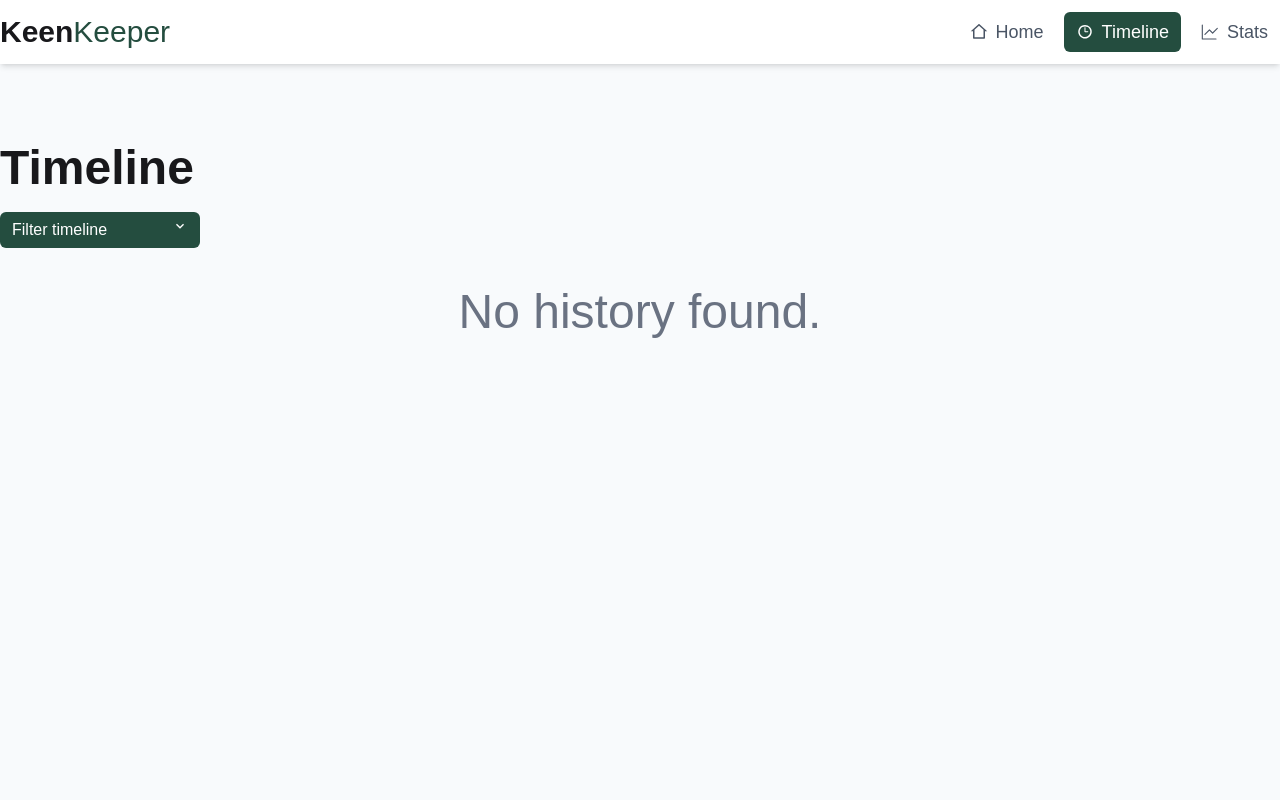
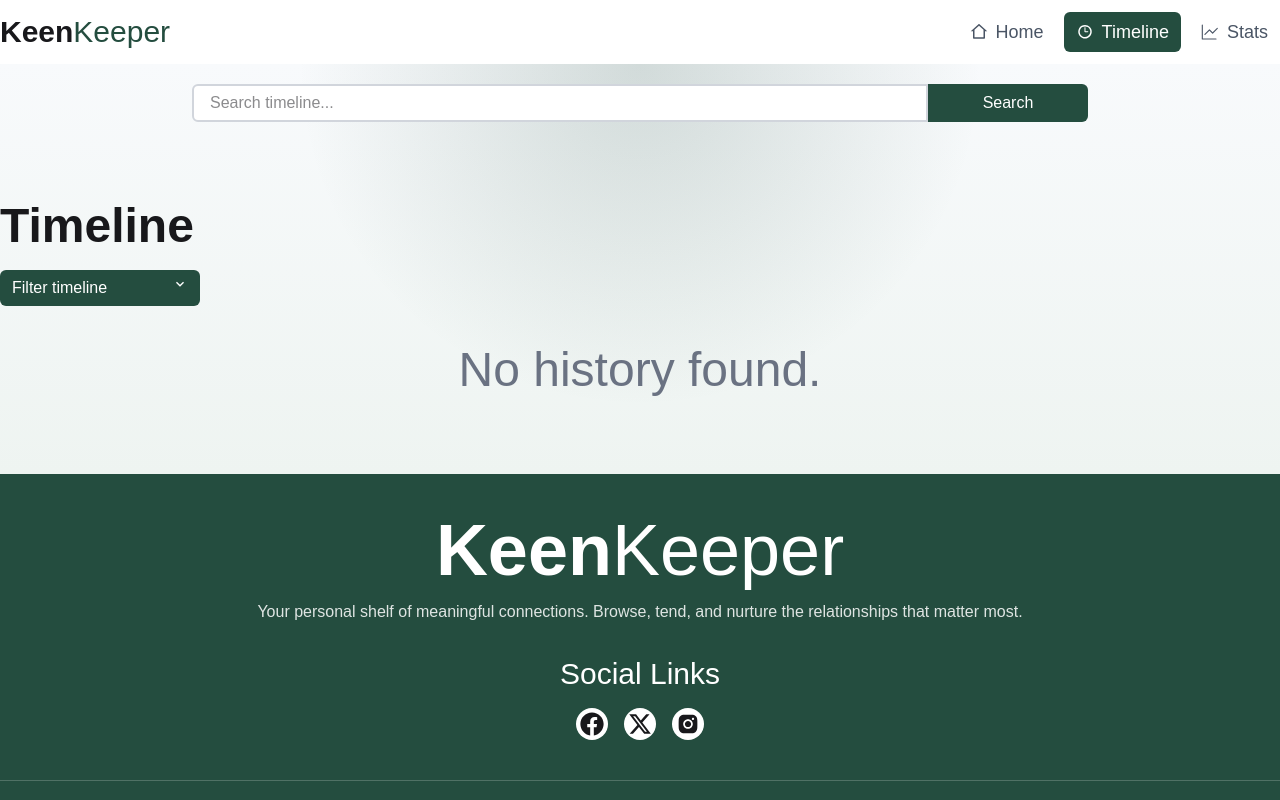
Before and after one commit to fahimad24/Assingment-7-keen-keeper, a Next.js app: page /timeline in a window 1280 px wide. Shown: the top 800 px of the page. Built offline with nearby package versions, Linux system fonts and the light colour scheme; a web font is replaced by a local one.

Commit message:
add seach section in timeline page

```diff
--- a/src/app/friends/[friend]/page.jsx
+++ b/src/app/friends/[friend]/page.jsx
@@ -66,7 +66,7 @@ const Friend = () => {
   }
 
   return (
-    <main className="h-dvh">
+    <main className="bg-[radial-gradient(circle_at_top,rgba(36,77,63,0.18),transparent_45%),linear-gradient(180deg,#f8fafc_0%,#eef4f1_100%)]">
       <section className="container mx-auto  space-y-6 px-5 md:px-10 xl:p-0">
         <div className="grid grid-cols-1 py-15 lg:grid-cols-3 gap-6">
           <div className="flex flex-col">
--- a/src/app/stats/page.jsx
+++ b/src/app/stats/page.jsx
@@ -20,7 +20,7 @@ const Stats = () => {
 
   const isAnimationActive = true;
   return (
-    <main className="md:py-20 py-10 h-dvh">
+    <main className="md:py-20 py-10 bg-[radial-gradient(circle_at_top,rgba(36,77,63,0.18),transparent_45%),linear-gradient(180deg,#f8fafc_0%,#eef4f1_100%)]">
       <section className="max-w-5xl  mx-auto  px-5 md:px-10 xl:p-0">
         <h1 className="text-5xl  font-bold">Friendship Analytics</h1>
         <div className=" bg-white shadow rounded-2xl py-10 px-5 mt-10">
--- a/src/app/timeline/page.jsx
+++ b/src/app/timeline/page.jsx
@@ -12,14 +12,48 @@ const Timeline = () => {
     if (type === "All") {
       setHistoryLog(timeline);
     } else {
-      const filteredLog = timeline.filter((entry) => entry.type === type);
+      const filteredLog = historyLog.filter((entry) => entry.type === type);
       setHistoryLog(filteredLog);
     }
   };
 
+  const handleSearch = (searchTerm) => {
+    if (searchTerm === "") {
+      setHistoryLog(timeline);
+    } else {
+      const filtered = historyLog.filter(
+        (entry) =>
+          entry.name.toLowerCase().includes(searchTerm.toLowerCase()) ||
+          entry.type.toLowerCase().includes(searchTerm.toLowerCase()),
+      );
+      setHistoryLog(filtered);
+    }
+  };
+
   return (
-    <main className="h-dvh">
+    <main className="bg-[radial-gradient(circle_at_top,rgba(36,77,63,0.18),transparent_45%),linear-gradient(180deg,#f8fafc_0%,#eef4f1_100%)]">
       <section className=" container mx-auto px-5 md:px-10 xl:p-0">
+        <form
+          onSubmit={(e) => {
+            e.preventDefault();
+            handleSearch(document.querySelector('input[type="text"]').value, e);
+          }}
+          className="pt-5 max-w-4xl mx-auto flex flex-row"
+        >
+          <input
+            type="text"
+            placeholder="Search timeline..."
+            className="w-full h-full px-4 md:px-4 py-2 bg-white border-2 border-gray-300 rounded-l-md focus:outline-none  focus:border-green"
+          />
+          <div>
+            <button
+              type="submit"
+              className="md:w-40 w-30 h-full block md:px-4 px-2 bg-green text-white rounded-r-md hover:bg-green/90 transition duration-300 "
+            >
+              Search
+            </button>
+          </div>
+        </form>
         <div className="py-20">
           <h1 className="text-5xl font-bold">Timeline</h1>
           {/* dropdown */}
```
